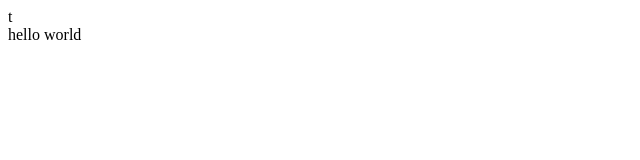
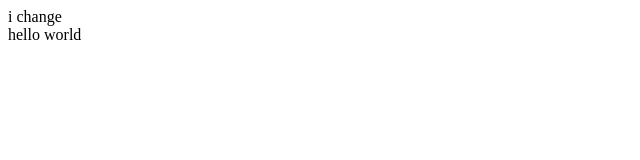
Before and after one commit to Madiyarsite/javascript, a plain HTML site: page index.html in a window 1280 px wide. Shown: the full height of the page, 0-640 px from the left. Drawn offline with Linux system fonts and the light colour scheme.

Commit message:
Update index.html

```diff
--- a/index.html
+++ b/index.html
@@ -6,7 +6,7 @@
     <title>Document</title>
 </head>
 <body>
-    t
+    i change
    <div class="dd">
     hello world
    </div>
```
